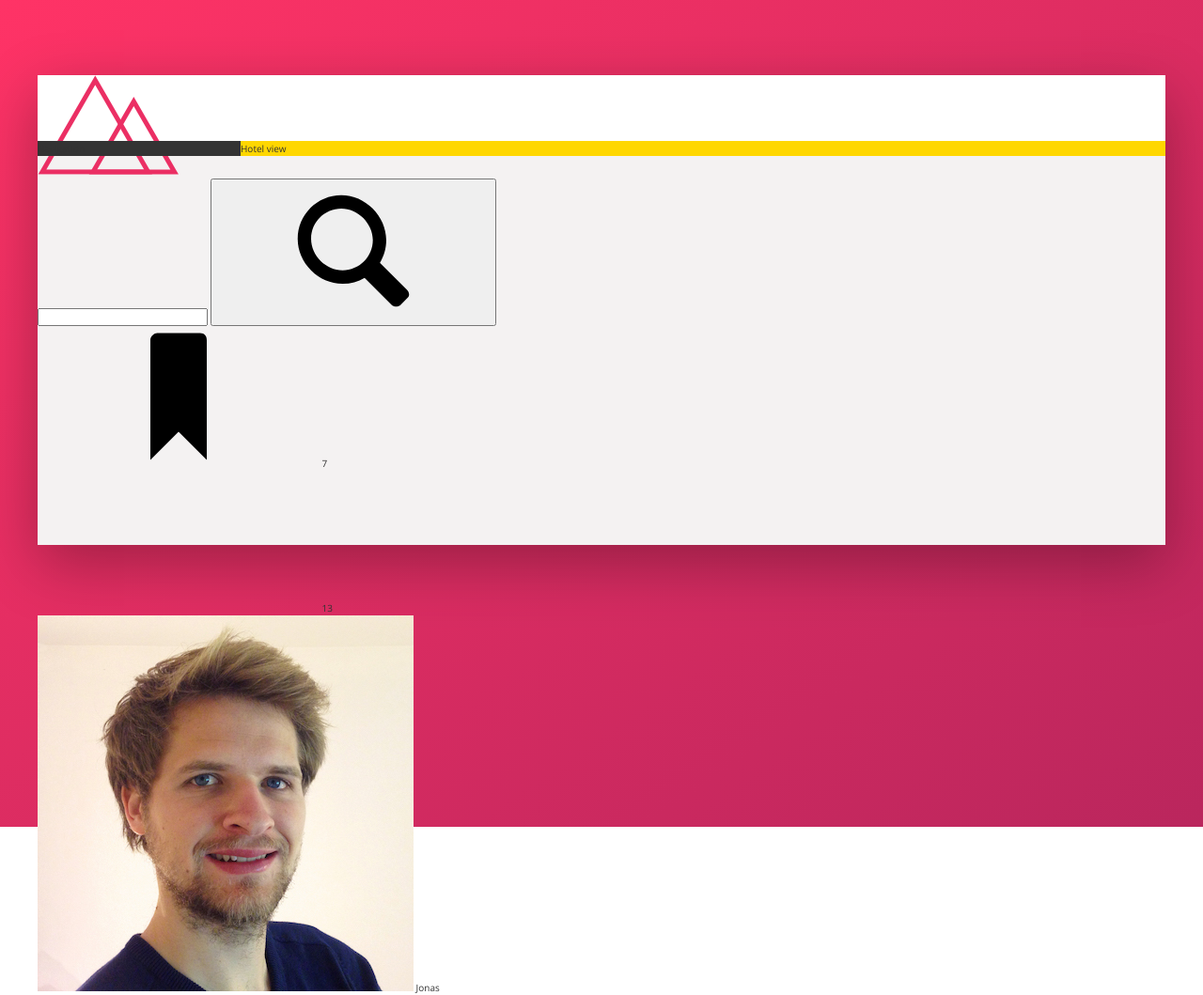
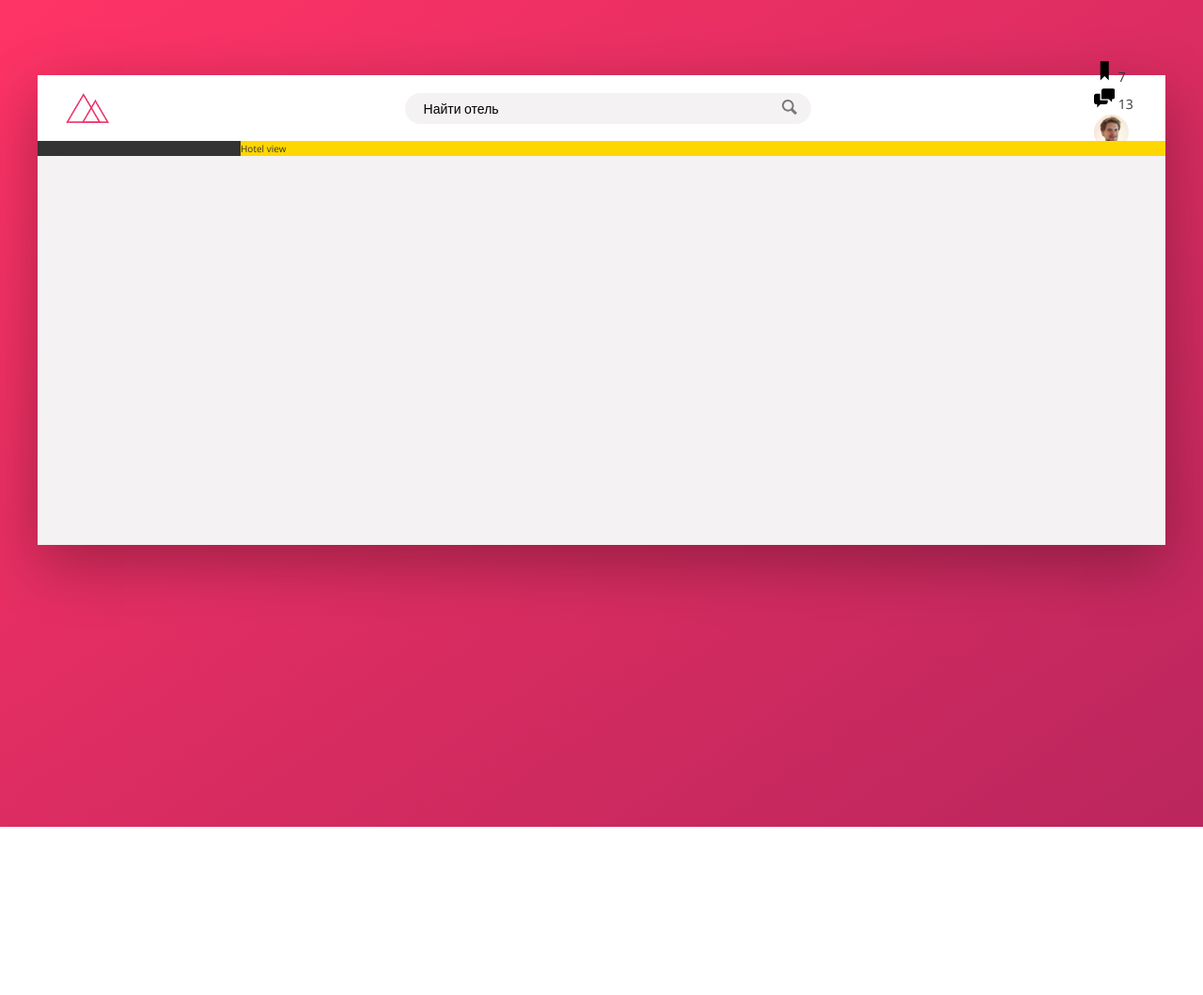
Before and after one commit to Oxtopus501/trillo-advanced-css, a website: page index.html in a window 1280 px wide. Shown: the whole page at 94% size. After the commit the page ends 880 px from the top, so only its background shows below. Drawn offline with nearby package versions, Linux system fonts and the light colour scheme.

Commit message:
Building Header Part 2 finished

```diff
--- a/index.html
+++ b/index.html
@@ -19,7 +19,7 @@
         <img src="img/logo.png" alt="trillo logo" class="logo">
 
         <form action="#" class="search">
-          <input type="text" class="search__input">
+          <input type="text" placeholder="Найти отель" class="search__input">
           <button class="search__button">
             <svg class="search__icon">
               <use xlink:href="img/sprite.svg#icon-magnifying-glass"></use>
@@ -36,7 +36,7 @@
           </div>
           <div class="user-nav__icon-box">
             <svg class="user-nav__icon">
-              <use xlink:href="img/sprite.svg#icon-chart"></use>
+              <use xlink:href="img/sprite.svg#icon-chat"></use>
             </svg>
             <span class="user-nav__notofication">13</span>
           </div>
--- a/sass/_components.scss
+++ b/sass/_components.scss
@@ -0,0 +1,86 @@
+//LOGO
+.logo {
+  height: 3.25rem;
+  margin-left: 3rem;
+}
+
+//SEARCH
+.search {
+  flex: 0 0 40%;
+
+  display: flex;
+  align-items: center;
+  justify-content: center;
+
+  &__input {
+    font-family: inherit;
+    font-size: inherit;
+    background-color: var(--color-grey-light-2);
+    border: none;
+    padding: .7rem 2rem;
+    border-radius: 100px;
+    width: 90%;
+    transition: all .2s;
+    margin-right: -3.25rem;
+
+    &:focus {
+      outline: none;
+      width: 100%;
+      background-color: var(--color-grey-light-3);
+      transition: all .2s;
+    }
+
+    &::placeholder {
+      font-weight: 100;
+      color: var(--color-gray-light-4);
+    }
+  }
+
+  &__input:focus + &__button {
+    background-color: var(--color-grey-light-3);
+  }
+
+  &__button {
+    border: none;
+    background-color: var(--color-grey-light-2);
+
+    &:focus {
+      outline: none;
+    }
+
+    &:active {
+      transform: translateY(2px);
+    }
+  }
+
+  &__icon {
+    height: 2rem;
+    width: 2rem;
+    fill: var(--color-grey-dark-3);
+  }
+}
+
+//USER NAVIGATION
+.user-nav {
+  &__icon-box {
+  }
+
+  &__icon {
+    height: 2.25rem;
+    width: 2.25rem;
+  }
+
+  &__notification {
+  }
+
+  &__user {
+  }
+
+  &__user-photo {
+    height: 3.75rem;
+    border-radius: 50%;
+  }
+
+  &__user-name {
+  }
+}
--- a/sass/_layout.scss
+++ b/sass/_layout.scss
@@ -8,9 +8,15 @@
 }
 
 .header {
+  font-size: 1.4rem;
   height: 7rem;
   background-color: #fff;
   border-bottom: var(--color-grey-dark-1);
+
+  display: flex;
+  justify-content: space-between;
+  align-items: center;
+
 }
 
 .content {
```
Also changed, not shown: css/style.css.
